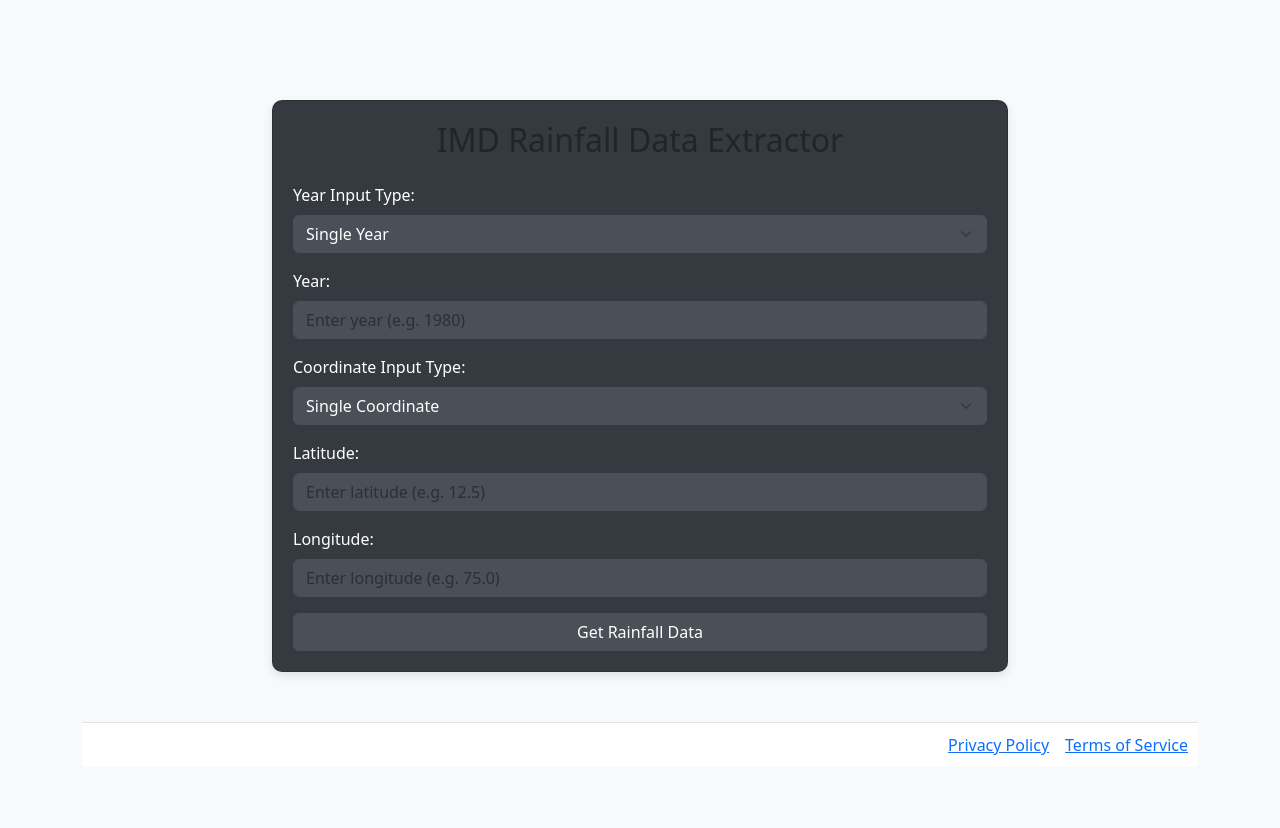
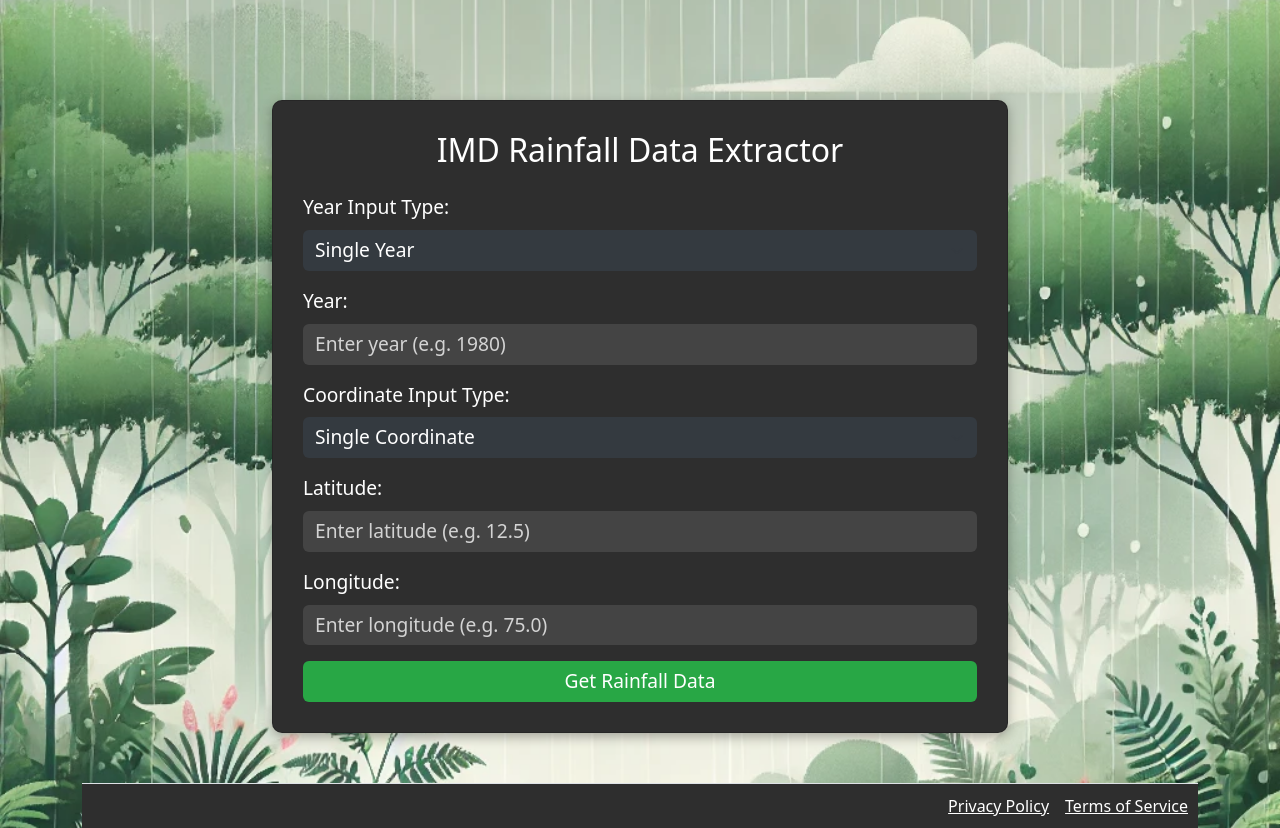
Before and after one commit to ansumanray10/ansumanray10_imd_extractor, a Flask app: page / in a window 1280 px wide. Before the commit the page ends 755 px from the top, so only its background shows below. Run offline with Flask 3, Linux system fonts and the light colour scheme.

Commit message:
Update index.html

```diff
--- a/templates/index.html
+++ b/templates/index.html
@@ -8,42 +8,64 @@
     <link href="https://cdn.jsdelivr.net/npm/bootstrap@5.3.0-alpha1/dist/css/bootstrap.min.css" rel="stylesheet">
     <style>
         body {
-            background-color: #f8f9fa;
-            color: white; /* Set default text color to white */
+            background-image: url('/static/background.png');
+            background-size: cover;
+            background-position: center;
+            background-repeat: no-repeat;
+            color: #f8f9fa;
         }
         .container {
             margin-top: 100px;
         }
         .card {
-            padding: 20px;
+            padding: 30px;
             border-radius: 10px;
-            background-color: #343a40; /* Darker background for the card */
-            box-shadow: 0 4px 8px rgba(0, 0, 0, 0.1);
+            background-color: #2e2e2e;
+            box-shadow: 0 4px 12px rgba(0, 0, 0, 0.3);
         }
-        .card label {
-            color: #ffffff; /* Ensure labels are white */
+        .card h2 {
+            color: #ffffff;
+            font-size: 2rem;
         }
-        .card select,
-        .card input,
-        .card button {
-            color: #ffffff; /* Set text color to white */
-            background-color: #495057; /* Darker background for input fields */
-            border-color: #495057;
+        .form-label, .form-select, .form-control {
+            font-size: 1.2rem;
+            color: #ffffff;
         }
-        .card select option {
-            color: #000000; /* Set the dropdown option text to black for better contrast */
+        .form-control, .form-select {
+            background-color: #444;
+            border: none;
+            color: #ffffff;
         }
-        .card select:focus,
-        .card input:focus,
-        .card button:focus {
-            border-color: #ffffff; /* Highlight border on focus */
+        .form-select {
+            background-color: #343a40; /* Dark background for dropdown */
+        }
+        .form-select option {
+            background-color: #343a40; /* Dark background for options */
+            color: #ffffff;
+        }
+        .form-control::placeholder {
+            color: #d3d3d3;
+        }
+        .btn-success {
+            font-size: 1.2rem;
+            background-color: #28a745;
+            border: none;
+        }
+        .btn-success:hover {
+            background-color: #218838;
         }
         footer {
             margin-top: 50px;
             padding: 10px;
-            background-color: #fff;
+            background-color: #2e2e2e;
+            color: #ffffff;
             border-top: 1px solid #dee2e6;
-            color: #000; /* Footer text color */
+        }
+        a {
+            color: #ffffff;
+        }
+        a:hover {
+            color: #d3d3d3;
         }
     </style>
     <script>
```
